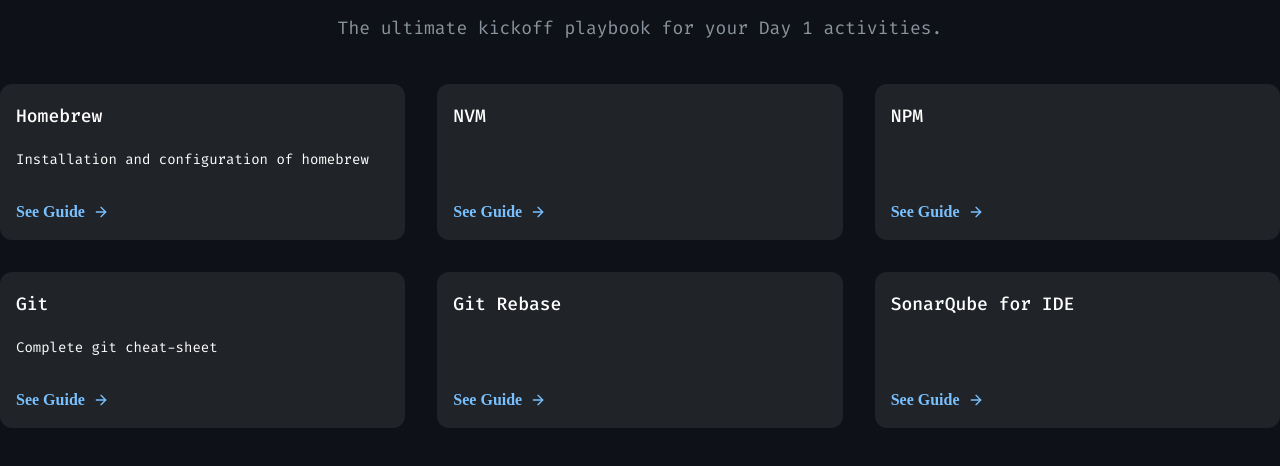
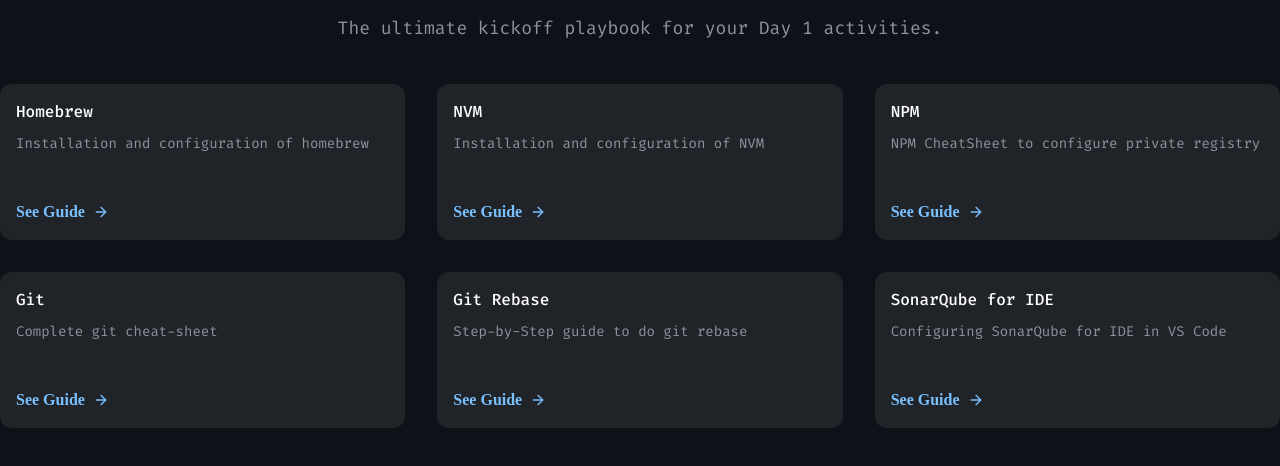
Before and after one commit to opensly/xync, a plain HTML site: page src/day1.html in a window 1280 px wide. Shown: the part 264-730 px from the top of the page. Drawn offline with Linux system fonts and the light colour scheme; a web font is replaced by a local one.

Commit message:
fix: added missing captions for day1

```diff
--- a/src/day1.html
+++ b/src/day1.html
@@ -40,7 +40,7 @@
       <!-- Card Item -->
       <div class="card">
         <div class="card-content">
-          <h5>Homebrew</h5>
+          <h6>Homebrew</h6>
           <p>Installation and configuration of homebrew<p>
         </div>
         <div class="card-actions">
@@ -53,7 +53,8 @@
       <!-- Card Item -->
       <div class="card">
         <div class="card-content">
-          <h5>NVM</h5>
+          <h6>NVM</h6>
+          <p>Installation and configuration of NVM</p>
         </div>
         <div class="card-actions">
           <a class="link-with-arrow" href="./guide/nvm-starter-kit.html">
@@ -65,8 +66,8 @@
       <!-- Card Item -->
       <div class="card">
         <div class="card-content">
-          <h5>NPM</h5>
-          <p><p>
+          <h6>NPM</h6>
+          <p>NPM CheatSheet to configure private registry<p>
         </div>
         <div class="card-actions">
           <a class="link-with-arrow" href="./guide/npm-cheatsheet.html">
@@ -77,7 +78,7 @@
 
       <div class="card">
         <div class="card-content">
-          <h5>Git</h5>
+          <h6>Git</h6>
           <p>Complete git cheat-sheet</p>
         </div>
         <div class="card-actions">
@@ -89,7 +90,8 @@
 
       <div class="card">
         <div class="card-content">
-          <h5>Git Rebase</h5>
+          <h6>Git Rebase</h6>
+          <p>Step-by-Step guide to do git rebase</p>
         </div>
         <div class="card-actions">
           <a class="link-with-arrow" href="./guide/git-rebase.html">
@@ -100,7 +102,8 @@
 
       <div class="card">
         <div class="card-content">
-          <h5>SonarQube for IDE</h5>
+          <h6>SonarQube for IDE</h6>
+          <p>Configuring SonarQube for IDE in VS Code</p>
         </div>
         <div class="card-actions">
           <a class="link-with-arrow" href="./guide/sonarqube-ide-setup.html">
--- a/src/styles/styles.css
+++ b/src/styles/styles.css
@@ -217,6 +217,7 @@
   display: inline-flex;
   align-items: center;
   color: #79C0FF;
+  font-family: "Mona Sans", serif;
   font-weight: 600;
   text-decoration: none;
   transition: color 0.2s ease;
@@ -290,9 +291,11 @@
 .card-container .card .card-content {
   margin: 0 0 16px 0;
   height: 84px;
+  color: #8B949E;
 }
-.card-container .card .card-actions {
-  font-family: "Mona Sans", serif;
+.card-container .card .card-content h6 {
+  color: #FFFFFF;
+  font-weight: 500;
 }
 
 /* ============= Guide Page styling ============= */
```
